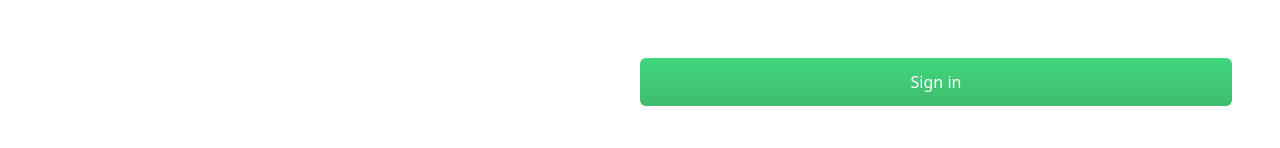
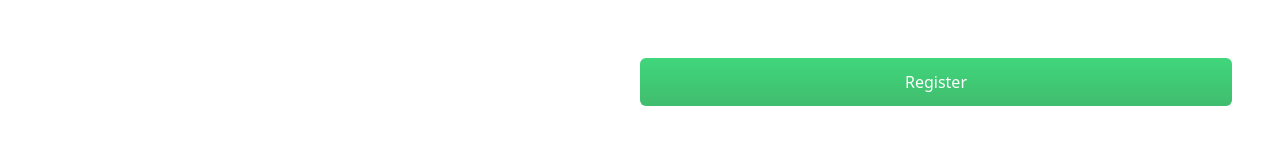
Before and after one commit to KariminK/frontpress, a React (Vite) app: page /register in a window 1280 px wide. Shown: the part 628-776 px from the top of the page. Built offline with nearby package versions, Linux system fonts and the light colour scheme.

Commit message:
refactored submit btn to show form state

```diff
--- a/src/components/ui/form/pending.tsx
+++ /dev/null
@@ -1,8 +0,0 @@
-import { useFormStatus } from "react-dom";
-
-const FormPending = () => {
-  const { pending } = useFormStatus();
-  if (pending) return <h1>Pending...</h1>;
-};
-
-export default FormPending;
--- /dev/null
+++ b/src/components/ui/form/submit.tsx
@@ -0,0 +1,19 @@
+import { useFormStatus } from "react-dom";
+
+type submitBtnProps = {
+  value: string;
+};
+
+const SubmitBtn = ({ value }: submitBtnProps) => {
+  const { pending } = useFormStatus();
+  return (
+    <input
+      type="submit"
+      value={pending ? "Processing..." : value}
+      disabled={pending}
+      className="px-4 my-5 py-3 w-full text-white rounded-md cursor-pointer bg-linear-180 from-green-500/75 to-green-600/75 disabled:from-green-300 disabled:to-green-400 disabled:cursor-not-allowed"
+    />
+  );
+};
+
+export default SubmitBtn;
--- a/src/components/ui/index.ts
+++ b/src/components/ui/index.ts
@@ -1,5 +1,5 @@
 import Input from "./form/input";
 import FormErrorList from "./form/errorList";
-import FormPending from "./form/pending";
+import SubmitBtn from "./form/submit";
 
-export { Input, FormErrorList, FormPending };
+export { Input, FormErrorList, SubmitBtn };
--- a/src/features/auth/LoginForm.tsx
+++ b/src/features/auth/LoginForm.tsx
@@ -1,5 +1,5 @@
 import { useActionState, useEffect } from "react";
-import { FormPending, Input } from "../../components/ui";
+import { Input, SubmitBtn } from "../../components/ui";
 import { FormErrorList } from "../../components/ui";
 import { loginAction } from "./actions/";
 import { SuccessLogInResBody } from "../../types/user";
@@ -36,13 +36,8 @@ const LoginForm = () => {
         name="password"
         type="password"
       />
-      <input
-        type="submit"
-        value="Log in"
-        className="px-4 my-5 py-3 w-full text-white rounded-md cursor-pointer bg-linear-180 from-green-500/75 to-green-600/75"
-      />
       <FormErrorList errors={Array.isArray(formResult) ? formResult : []} />
-      <FormPending />
+      <SubmitBtn value="Login" />
     </form>
   );
 };
--- a/src/features/auth/RegisterForm.tsx
+++ b/src/features/auth/RegisterForm.tsx
@@ -1,5 +1,5 @@
 import { useActionState } from "react";
-import { FormErrorList, FormPending, Input } from "../../components/ui";
+import { FormErrorList, Input, SubmitBtn } from "../../components/ui";
 import { registerAction } from "./actions";
 
 const RegisterForm = () => {
@@ -21,13 +21,8 @@ const RegisterForm = () => {
         name="confirmPassword"
         type="password"
       />
-      <input
-        type="submit"
-        value="Sign in"
-        className="px-4 my-5 py-3 w-full text-white rounded-md cursor-pointer bg-linear-180 from-green-500/75 to-green-600/75"
-      />
+      <SubmitBtn value="Register" />
       <FormErrorList errors={formResult} />
-      <FormPending />
     </form>
   );
 };
```
